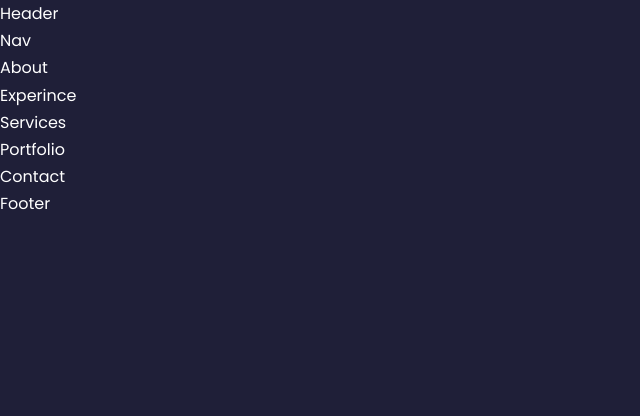
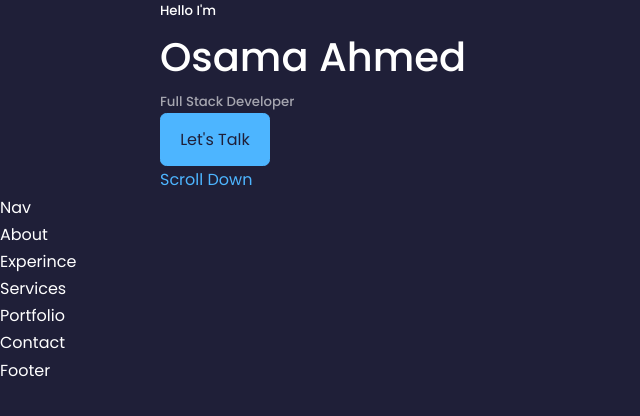
Before and after one commit to osama-su/osama-su.github.io, a React (Create React App) app: page / in a window 1280 px wide. Shown: the top 416 px of the page, without its empty margins (0-640 px from the left). Built offline with nearby package versions, Linux system fonts and the light colour scheme.

Commit message:
header component

```diff
--- /dev/null
+++ b/src/components/header/CallToAction.jsx
@@ -0,0 +1,13 @@
+import React from "react";
+
+const CallToAction = () => {
+  return (
+    <div className="cta">
+      <a href="#contact" className="btn btn-primary">
+        Let's Talk
+      </a>
+    </div>
+  );
+};
+
+export default CallToAction;
--- a/src/components/header/Header.jsx
+++ b/src/components/header/Header.jsx
@@ -1,8 +1,22 @@
 import React from "react";
 import "./header.css";
+import CallToAction from "./CallToAction";
 
 const Header = () => {
-  return <div>Header</div>;
+  return (
+    <header>
+      <div className="container header-container">
+        <h5>Hello I'm</h5>
+        <h1>Osama Ahmed </h1>
+        <h5 className="text-light">Full Stack Developer</h5>
+        <CallToAction />
+
+        <a href="#contact" className="scroll-down">
+          Scroll Down
+        </a>
+      </div>
+    </header>
+  );
 };
 
 export default Header;
```
Also changed, not shown: src/components/header/Socials.jsx (added, +23 -0 lines).
